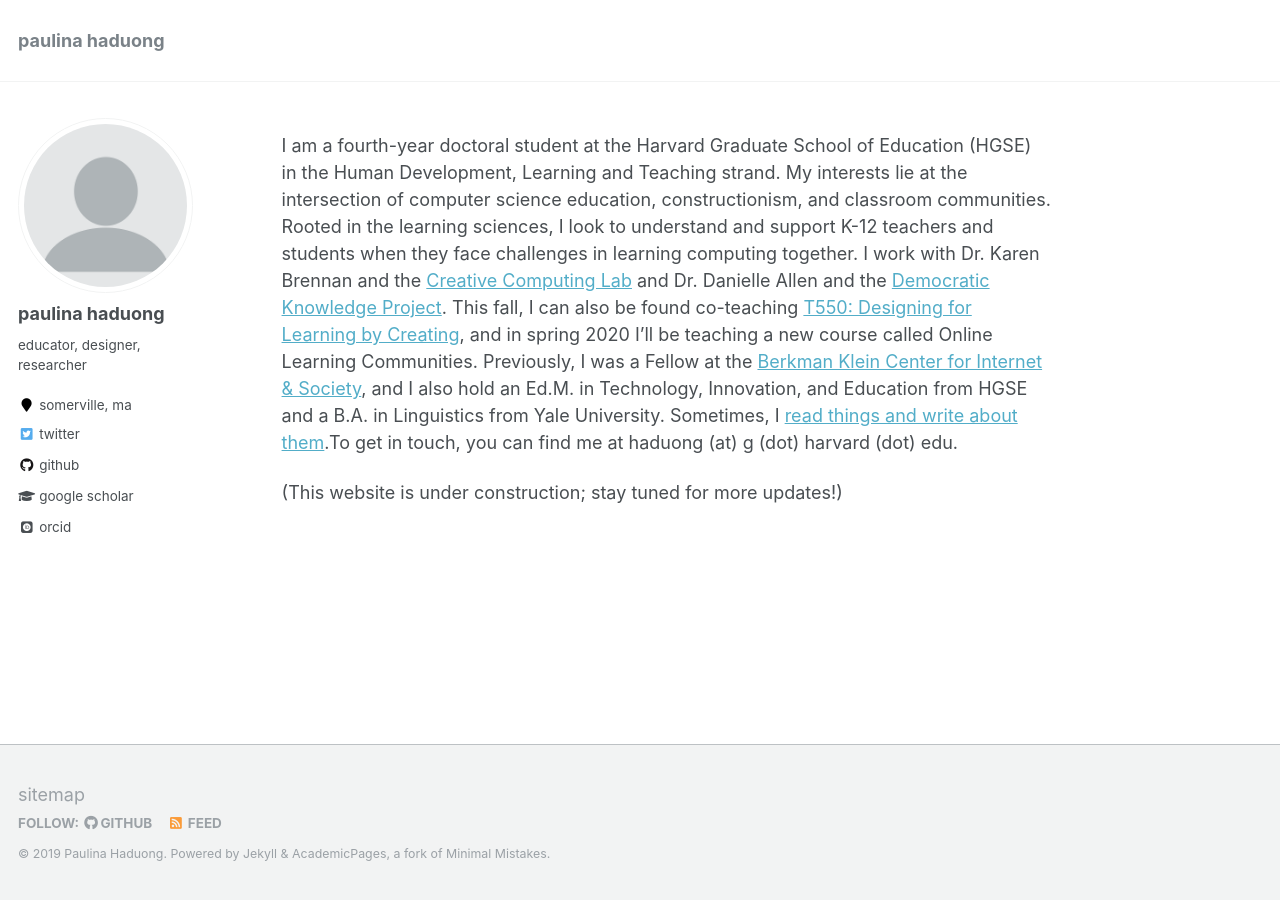
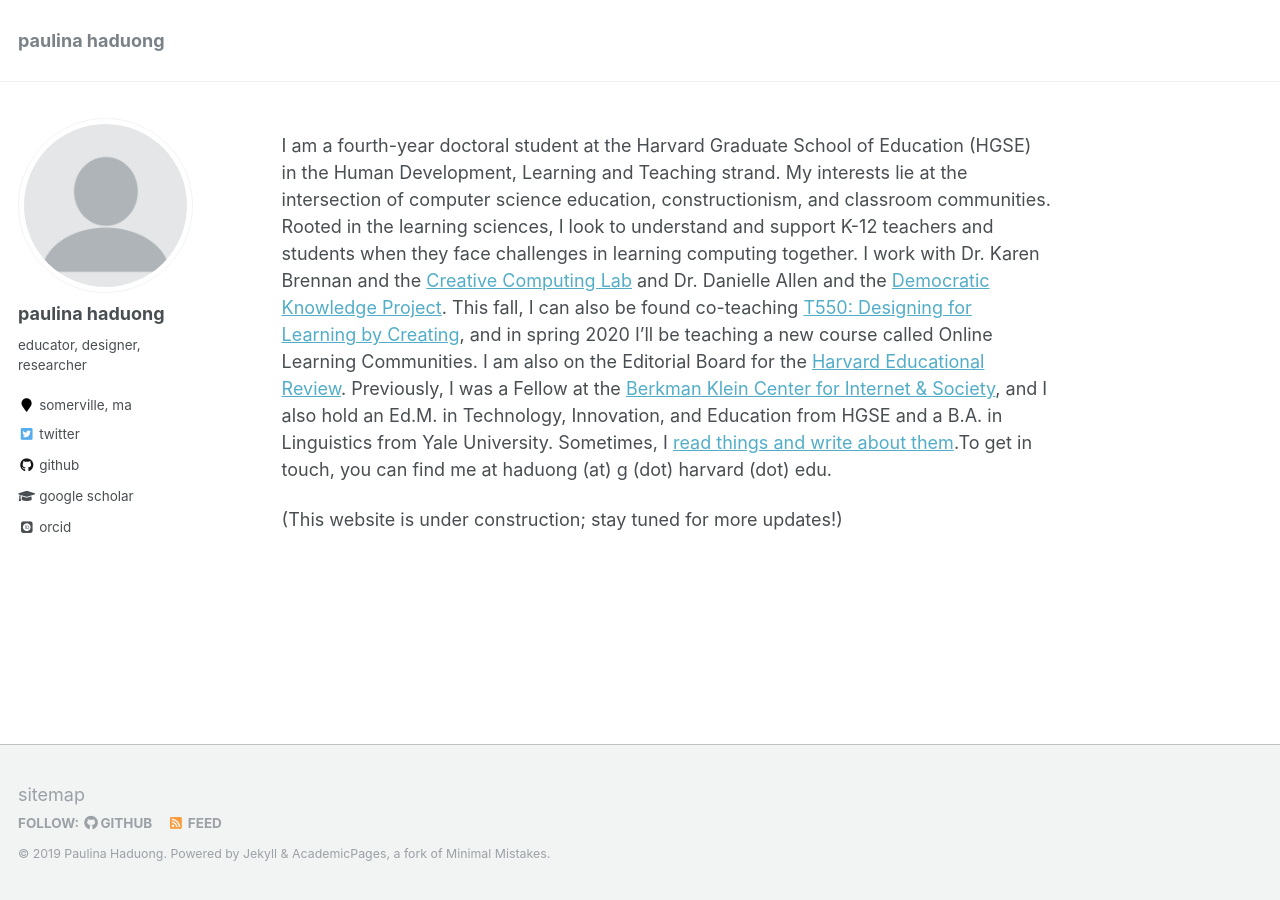
Before and after one commit to paulinahaduong/paulinahaduong.github.io, a Jekyll site: the page built from _pages/about.md, in a window 1280 px wide. Built offline with Jekyll 4.4.1, drawn with Linux system fonts in a browser that asks for light colours; some web fonts are replaced.

```diff
--- a/_pages/about.md
+++ b/_pages/about.md
@@ -8,6 +8,6 @@ redirect_from:
   - /about.html
 ---
 
-I am a fourth-year doctoral student at the Harvard Graduate School of Education (HGSE) in the Human Development, Learning and Teaching strand. My interests lie at the intersection of computer science education, constructionism, and classroom communities. Rooted in the learning sciences, I look to understand and support K-12 teachers and students when they face challenges in learning computing together. I work with Dr. Karen Brennan and the [Creative Computing Lab](http://creativecomputing.gse.harvard.edu/) and Dr. Danielle Allen and the [Democratic Knowledge Project](https://democraticknowledge.fas.harvard.edu). This fall, I can also be found co-teaching [T550: Designing for Learning by Creating](https://instagram.com/tfivefifty), and in spring 2020 I'll be teaching a new course called Online Learning Communities. Previously, I was a Fellow at the [Berkman Klein Center for Internet & Society](https://cyber.harvard.edu/), and I also hold an Ed.M. in Technology, Innovation, and Education from HGSE and a B.A. in Linguistics from Yale University. Sometimes, I [read things and write about them](https://tinyletter.com/paulina_reads_things).To get in touch, you can find me at haduong (at) g (dot) harvard (dot) edu.
+I am a fourth-year doctoral student at the Harvard Graduate School of Education (HGSE) in the Human Development, Learning and Teaching strand. My interests lie at the intersection of computer science education, constructionism, and classroom communities. Rooted in the learning sciences, I look to understand and support K-12 teachers and students when they face challenges in learning computing together. I work with Dr. Karen Brennan and the [Creative Computing Lab](http://creativecomputing.gse.harvard.edu/) and Dr. Danielle Allen and the [Democratic Knowledge Project](https://democraticknowledge.fas.harvard.edu). This fall, I can also be found co-teaching [T550: Designing for Learning by Creating](https://instagram.com/tfivefifty), and in spring 2020 I'll be teaching a new course called Online Learning Communities. I am also on the Editorial Board for the [Harvard Educational Review](https://www.hepg.org/her-home/home). Previously, I was a Fellow at the [Berkman Klein Center for Internet & Society](https://cyber.harvard.edu/), and I also hold an Ed.M. in Technology, Innovation, and Education from HGSE and a B.A. in Linguistics from Yale University. Sometimes, I [read things and write about them](https://tinyletter.com/paulina_reads_things).To get in touch, you can find me at haduong (at) g (dot) harvard (dot) edu.
 
 (This website is under construction; stay tuned for more updates!)
```
